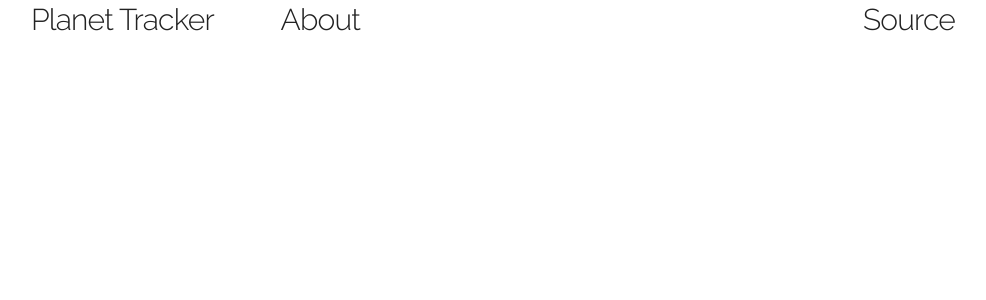
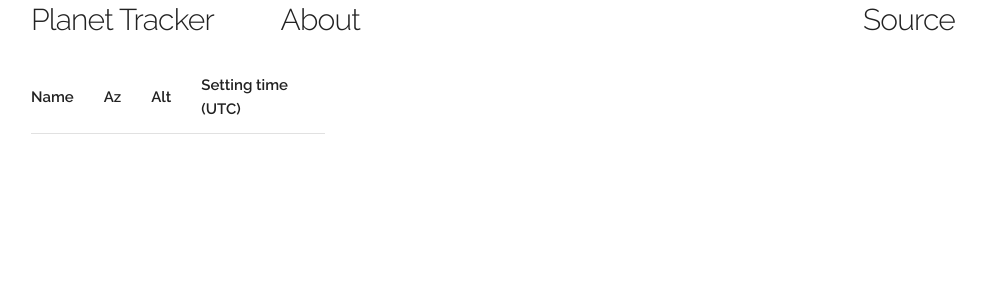
Before and after one commit to dean-shaff/planet_tracker, a Flask app: page / in a window 1280 px wide. Shown: the top 300 px of the page, without its empty margins (129-1115 px from the left). Run offline with Flask 2, Linux system fonts and the light colour scheme; lists and menus that the app fills with data are empty.

Commit message:
Went back to table view. Clicking on table elements makes them show up on the plot. Plot updates too

```diff
--- a/static/src/js/planetTracker.js
+++ b/static/src/js/planetTracker.js
@@ -190,8 +190,8 @@ function PlanetTracker(parent, socket, plotBindElement, listBindElement, width,
     this.updatePlanetList = function(){
         var self = this ;
         this.planetData.forEach(function(d){
-            $(`#${d.name} > #az`).html(`${util.toDegree(d.sameDayPos[0].az).toFixed(2)}`);
-            $(`#${d.name} > #alt`).html(`${util.toDegree(d.sameDayPos[0].alt).toFixed(2)}`);
+            $(`#${d.name} > #az`).html(`${util.toDegree(d.sameDayPos[0].az).toFixed(2)+"°"}`);
+            $(`#${d.name} > #alt`).html(`${util.toDegree(d.sameDayPos[0].alt).toFixed(2)+"°"}`);
             $(`#${d.name} > #setting-time`).html(`${d.setting_time}`);
         })
     }
@@ -200,23 +200,34 @@ function PlanetTracker(parent, socket, plotBindElement, listBindElement, width,
         var self = this;
         this.logger.debug("setupPlanetList: Called.")
         this.planetData.forEach(function(d){
+            $(self.listBindElement).append(`<tbody>
+                                                <tr id='${d.name}'>
+                                                    <th>${d.name}</th>
+                                                    <td id='az'>${util.toDegree(d.sameDayPos[0].az).toFixed(2)+"°"}</td>
+                                                    <td id='alt'>${util.toDegree(d.sameDayPos[0].alt).toFixed(2)+"°"}</td>
+                                                    <td id='setting-time'>${d.setting_time}</td>
+                                                </tr>
+                                            </tbody>`)
             // $(self.listBindElement).append(`<tbody>
             //                                     <tr id='${d.name}'>
             //                                         <th>${d.name}</th>
-            //                                         <td id='az'>${util.toDegree(d.sameDayPos[0].az).toFixed(2)}</td>
-            //                                         <td id='alt'>${util.toDegree(d.sameDayPos[0].alt).toFixed(2)}</td>
-            //                                         <td id='setting-time'>${d.setting_time}</td>
             //                                     </tr>
             //                                 </tbody>`)
-            //
-            $(self.listBindElement).append(`<button id='${d.name}' class='u-full-width'>${d.name}</button>`)
+            // $(self.listBindElement).append(`<div id='${d.name}'><p>${d.name}</p></div>`)
+            // $(self.listBindElement).append(`<button id='${d.name}' class='u-full-width'>${d.name}</button>`)
         })
-        $(self.listBindElement).on("click", "button", function(){
+        $(self.listBindElement).on("click", "tr", function(){
             var name = $(this).attr("id");
+            var thElement = $(this).find("th")
             self.planets.forEach(function(d){
                 if (d.name == name){
                     self.logger.debug(`Clicking on table element for planet ${d.name}`);
                     d.mouseClick(d)();
+                    if (d.clicked){
+                        thElement.css("color","#ce0e25")
+                    } else {
+                        thElement.css("color","#222")
+                    }
                 }
             })
         })
--- a/templates/index.html
+++ b/templates/index.html
@@ -31,17 +31,17 @@
         </div>
     </div>
     <div class='row'>
-        <div class='four columns' id="planet-list">
-            <!-- <table class="u-full-width" id="planet-list">
+        <div class='four columns'>
+            <table id="planet-list">
                 <thead>
                     <tr>
                         <th>Name</th>
                         <th>Az</th>
                         <th>Alt</th>
-                        <th>Setting time</th>
+                        <th>Setting time (UTC)</th>
                     </tr>
                 </thead>
-            </table> -->
+            </table>
         </div>
         <div class='eight columns' id="planet-plot"></div>
     </div>
```
